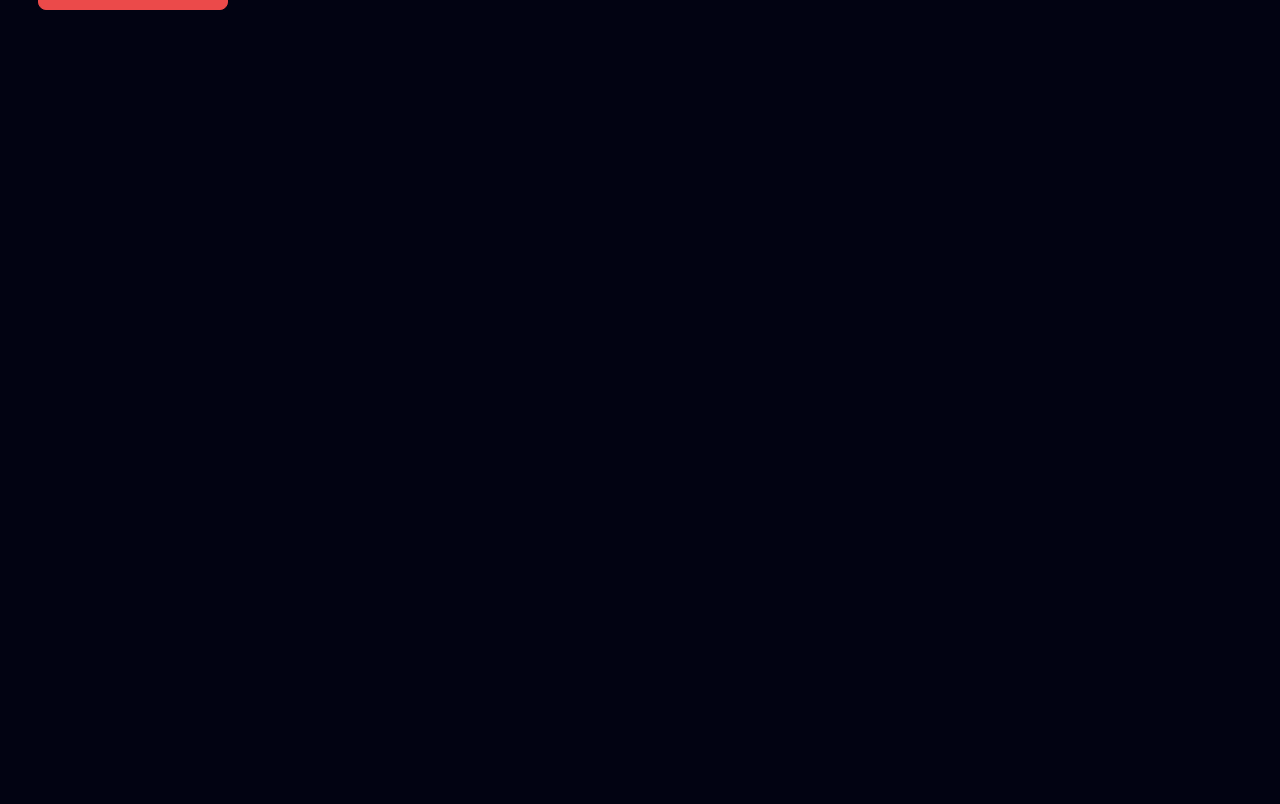
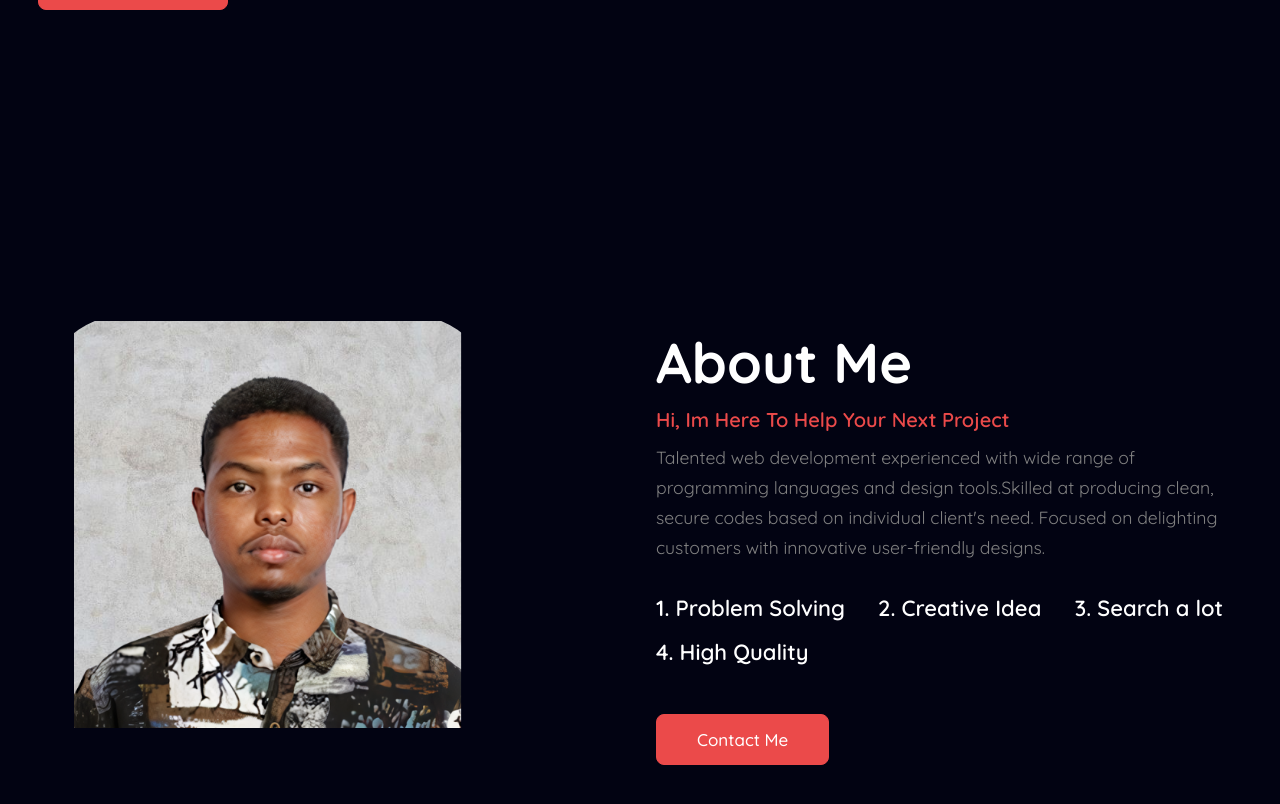
Before and after one commit to Hussein-omar-osman/portfolio, a React (Create React App) app: page / in a window 1280 px wide. Shown: the part 616-1420 px from the top of the page. Before the commit the page ends 800 px from the top, so only its background shows below. Built offline with nearby package versions, Linux system fonts and the light colour scheme; the HTML template or start-up script is replaced by a standard one.

Commit message:
creating the about section component

```diff
--- a/src/App.js
+++ b/src/App.js
@@ -1,4 +1,5 @@
 import React from 'react';
+import About from './components/About';
 import Experience from './components/Experience';
 import Header from './components/Header';
 import Hero from './components/Hero';
@@ -8,6 +9,7 @@ function App() {
     <>
       <Header />
       <Hero />
+      <About />
     </>
   );
 }
--- /dev/null
+++ b/src/components/About.js
@@ -0,0 +1,44 @@
+import React from 'react';
+
+const About = () => {
+  return (
+    <section className='about' id='about'>
+      <div className='about-img'>
+        <img src={require('../img/heroImage.png')} />
+      </div>
+
+      <div className='about-text'>
+        <h2>About Me</h2>
+        <h4>Hi, Im Here To Help Your Next Project</h4>
+        <p>
+          Talented web development experienced with wide range of programming
+          languages and design tools.Skilled at producing clean, secure codes
+          based on individual client's need. Focused on delighting customers
+          with innovative user-friendly designs.
+        </p>
+        <div className='about-gri'>
+          <div className='about-in'>
+            <h5>1. Problem Solving</h5>
+          </div>
+
+          <div className='about-in'>
+            <h5>2. Creative Idea</h5>
+          </div>
+
+          <div className='about-in'>
+            <h5>3. Search a lot</h5>
+          </div>
+
+          <div className='about-in'>
+            <h5>4. High Quality</h5>
+          </div>
+        </div>
+        <a href='#contact' className='btn'>
+          Contact Me
+        </a>
+      </div>
+    </section>
+  );
+};
+
+export default About;
```
